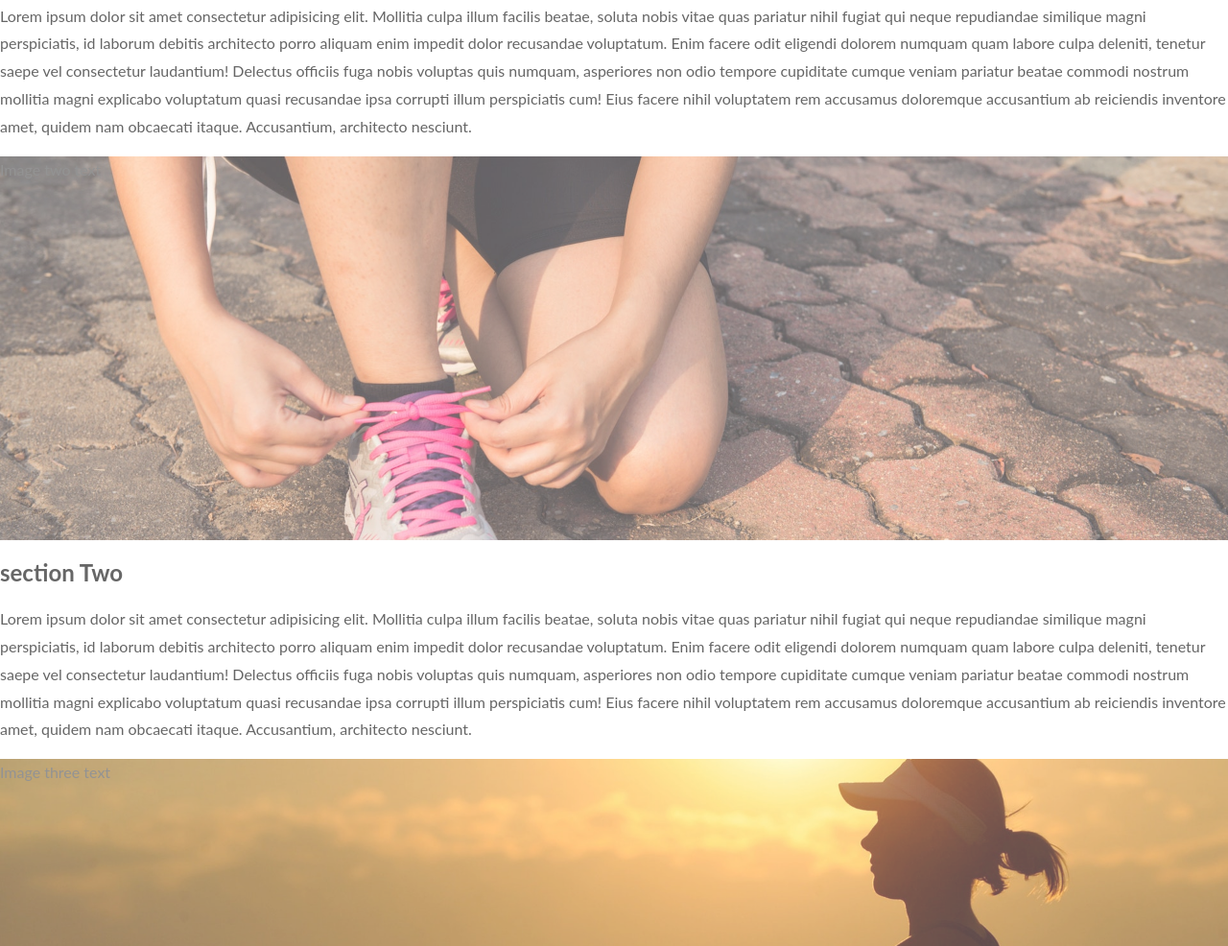
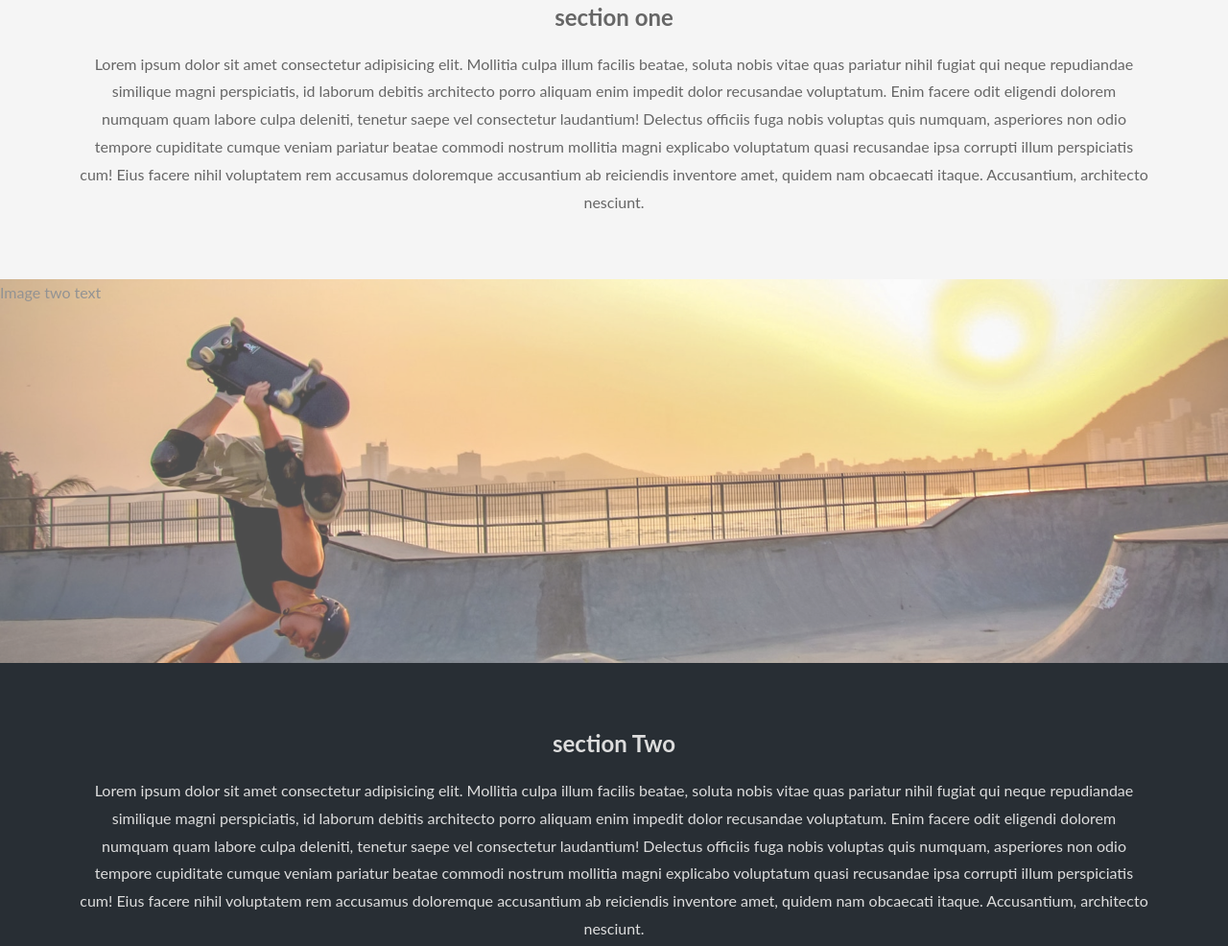
Before and after one commit to Isaacudoh/parallaxwebsite, a plain HTML site: page index.html in a window 1280 px wide. Shown: the part 866-1852 px from the top of the page at 96% size. Drawn offline with Linux system fonts and the light colour scheme.

Commit message:
changed section background

```diff
--- a/style.css
+++ b/style.css
@@ -14,15 +14,22 @@ body, html{
     background-position: center;
     background-size: cover;
     background-repeat: no-repeat;
+
+    /*
+    fixed = parallax
+    scroll = normal
+    */
+
     background-attachment: fixed;
 }
+
 .pimg1{
     background-image: url(/img/excercise5.jpg);
     min-height: 100%;
 }
 
 .pimg2{
-    background-image: url(/img/exercise4.jpg);
+    background-image: url(/img/exercise7.jpg);
     background-repeat: no-repeat;
     min-height: 400px;
 }
@@ -41,3 +48,22 @@ body, html{
     background-image: url(/img/excercise5.jpg);
     min-height: 400px;
 }
+
+section{
+    text-align: center;
+    padding:  50px 80px;
+}
+
+    /*
+        below: not really needed since it's default
+    */
+
+.section-light{
+    background-color: whitesmoke;
+    color: #666;
+}
+
+.section-dark{
+    background-color: #282e34;
+    color: #ddd;
+}
```
Also changed, not shown: img/exercise7.jpg (added).
